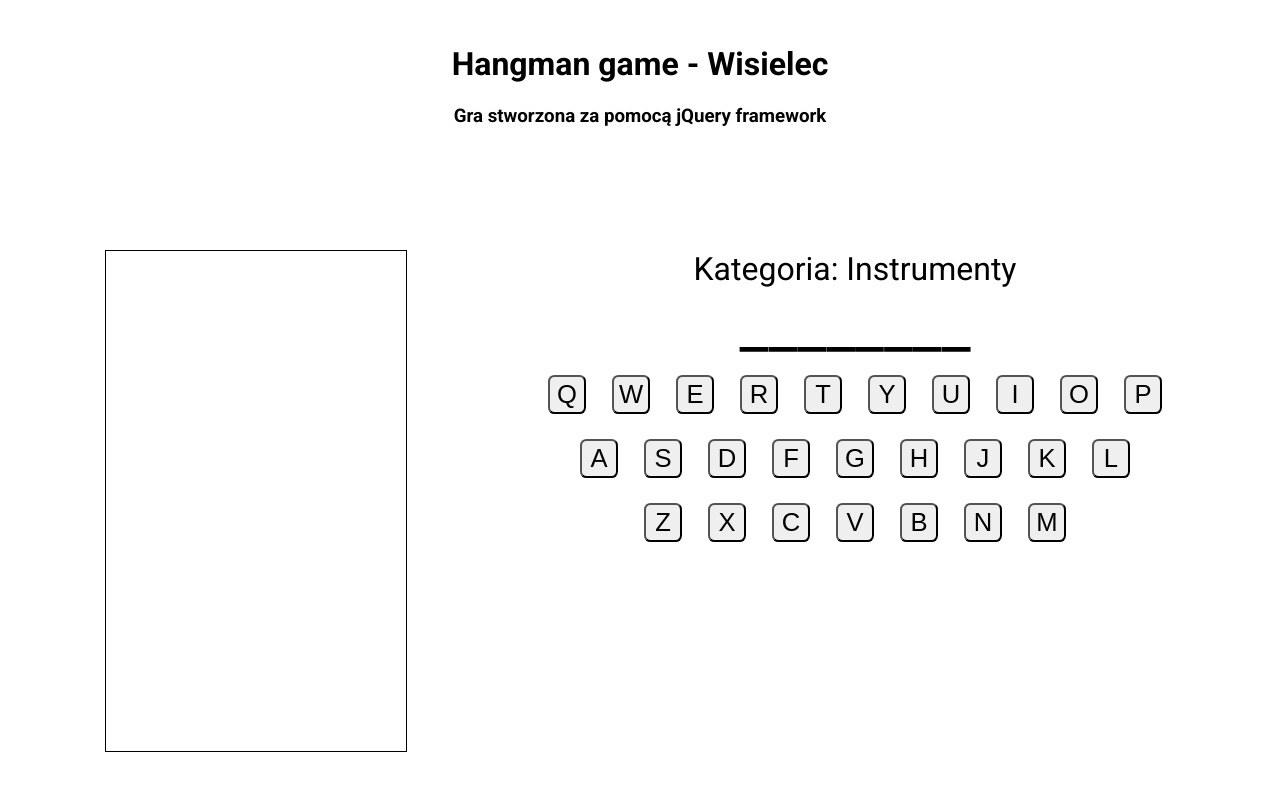
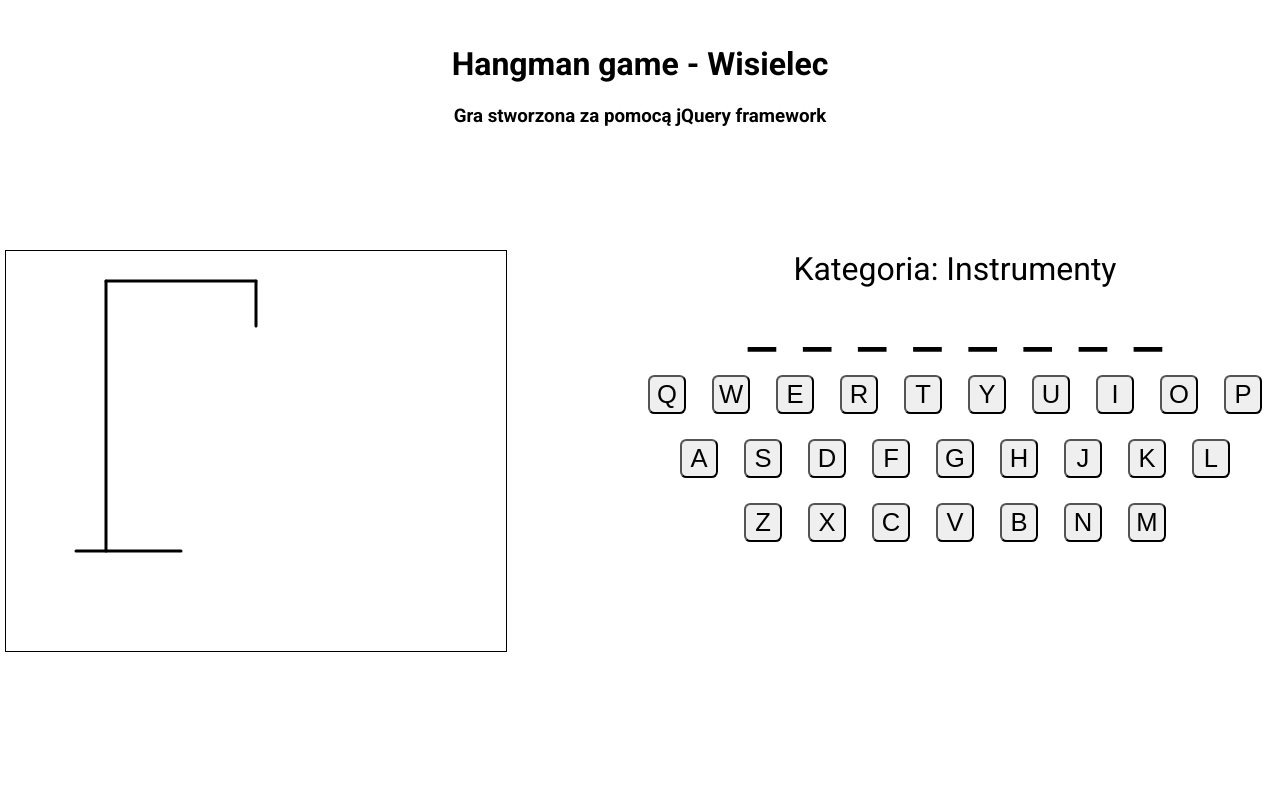
Before and after one commit to fedoseevm/Hangman_game, a plain HTML site: page index.html in a window 1280 px wide. Drawn offline with nearby package versions, Linux system fonts and the light colour scheme.

Commit message:
Resolve multiple logical errors

```diff
--- a/index.html
+++ b/index.html
@@ -1,5 +1,6 @@
 <!DOCTYPE html>
 <html lang="pl">
+
 <head>
     <meta charset="UTF-8">
     <meta name="viewport" content="width=device-width, initial-scale=1.0">
@@ -8,8 +9,11 @@
     <link rel="stylesheet" href="font.css">
     <link rel="preconnect" href="https://fonts.googleapis.com">
     <link rel="preconnect" href="https://fonts.gstatic.com" crossorigin>
-    <link href="https://fonts.googleapis.com/css2?family=Roboto:ital,wght@0,100;0,300;0,400;0,500;0,700;0,900;1,100;1,300;1,400;1,500;1,700;1,900&display=swap" rel="stylesheet">
+    <link
+        href="https://fonts.googleapis.com/css2?family=Roboto:ital,wght@0,100;0,300;0,400;0,500;0,700;0,900;1,100;1,300;1,400;1,500;1,700;1,900&display=swap"
+        rel="stylesheet">
 </head>
+
 <body class="roboto-regular">
     <header>
         <h1>Hangman game - Wisielec</h1>
@@ -17,16 +21,26 @@
     </header>
     <main>
         <div id="hangman-container">
-            <svg id="hangman-svg" width="300" height="500">
-                <circle id="head" cx="100" cy="50" r="20" fill="white"/>
-                <line id="body" x1="100" y1="70" x2="100" y2="130" />
-                <line id="left-arm" x1="100" y1="90" x2="70" y2="110" />
-                <line id="right-arm" x1="100" y1="90" x2="130" y2="110" />
-                <line id="left-leg" x1="100" y1="130" x2="70" y2="160" />
-                <line id="right-leg" x1="100" y1="130" x2="130" y2="160" />
+            <svg id="hangman-svg" width="500" height="400">
+                <!-- Podstawa -->
+                <line class="szubienica" x1="70" y1="300" x2="175" y2="300" />
+                <!-- Słup -->
+                <line class="szubienica" x1="100" y1="30" x2="100" y2="300" />
+                <!-- Pozioma belka -->
+                <line class="szubienica" x1="100" y1="30" x2="250" y2="30" />
+                <!-- Pętla -->
+                <line class="szubienica" x1="250" y1="30" x2="250" y2="75" />
+
+                <circle id="head" cx="250" cy="105" r="30" fill="white" />
+                <line id="body" x1="250" y1="135" x2="250" y2="225" />
+                <line id="left-arm" x1="250" y1="165" x2="205" y2="195" />
+                <line id="right-arm" x1="250" y1="165" x2="295" y2="195" />
+                <line id="left-leg" x1="250" y1="225" x2="205" y2="270" />
+                <line id="right-leg" x1="250" y1="225" x2="295" y2="270" />
             </svg>
             <button id="restart-game">Nowa gra</button>
         </div>
+
         <div id="game-container">
             <div class="hint">
                 <!-- Tu będzie wyświetlana kategoria  -->
@@ -45,4 +59,5 @@
 </body>
 <script src="https://code.jquery.com/jquery-3.6.0.min.js"></script>
 <script src="script.js"></script>
+
 </html>
--- a/script.js
+++ b/script.js
@@ -27,7 +27,7 @@ $(document).ready(function() {
 
     let selectedWord = selectedCategory.words[Math.floor(Math.random() * selectedCategory.words.length)];
     // let selectedWord = "don kichot";
-    alert(selectedWord);
+    // alert(selectedWord);
     let guessedLetters = [];
     let mistakes = 0;
     const maxMistakes = 6;
@@ -64,13 +64,17 @@ $(document).ready(function() {
 
 
     function updateWordDisplay() {
-        let displayWord = selectedWord.split('').map(letter => {
-            if (letter === ' ') {
-                return ' '; // Zwracamy spację, aby była widoczna
-            }
-            return guessedLetters.includes(letter) ? letter : "_"; // Zwracamy literę lub "_"
-        }).join(''); // Dołączamy litery i spacje
-        $('#word-container').text(displayWord.toUpperCase());
+        let displayWord = selectedWord.split(' ').map(word => {
+            // Przetwarzanie każdego słowa
+            let displayLetters = word.split('').map(letter => {
+                return `<span class="letter" style="width: 1ch; text-align: center;">${guessedLetters.includes(letter) ? letter : "_"}</span>`;
+            }).join(''); // Nie dołączamy spacji między literami
+
+            // Każde słowo zwraca się otoczone przez span
+            return `<span class="word" style="display: inline-flex; gap: 1.5vw;">${displayLetters}</span>`;
+        }).join(' '); // Odstęp między słowami
+
+        $('#word-container').html(displayWord.toUpperCase()); // Używamy .html(), aby dodać tagi
     }
 
     function resetHangman() {
@@ -103,6 +107,18 @@ $(document).ready(function() {
         updateWordDisplay();
         createLetterButtons();
         $('.hint').text(`Kategoria: ${selectedCategory.category}`);
+        $('#letters-container').on('click', 'button', function() {
+            let letter = $(this).text().toLowerCase();
+            $(this).prop('disabled', true);
+            if (selectedWord.includes(letter)) {
+                guessedLetters.push(letter);
+                updateWordDisplay();
+            } else {
+                mistakes++;
+                updateHangman();
+            }
+            checkGameStatus();
+        });
     });
 
     $('#letters-container').on('click', 'button', function() {
--- a/style.css
+++ b/style.css
@@ -34,8 +34,19 @@ main {
 }
 
 #word-container {
+    display: inline-flex;
     font-size: 64px;
+    gap: 5vw;
 }
+
+.word {
+    display: inline-flex;
+    /* gap: 0.5vw; */
+}
+
+/* .letter {
+    margin: 0 1vw;
+} */
 
 #letters-container {
     font-size: 24px;
@@ -63,24 +74,15 @@ main {
 
 #hangman-svg {
     border: 1px solid #000;
-    /* margin-top: 20px; */
-    display: block;
-    margin: auto;
-    position: relative;
 }
 
-#head, #body, #left-arm, #right-arm, #left-leg, #right-leg {
-    transform-origin: center;
-    transform: translate(100px, 50px);
+#hangman-svg .szubienica {
+    stroke-width: 3;
+    stroke-linecap: round; /* Zaokrągla końcówki linii*/
 }
+
 
 #hangman-svg circle, line {
     stroke: black;
     stroke-width: 2;
 }
-
-#head {
-    stroke: black;
-    fill: white;
-    stroke-width: 2px;
-}
```
